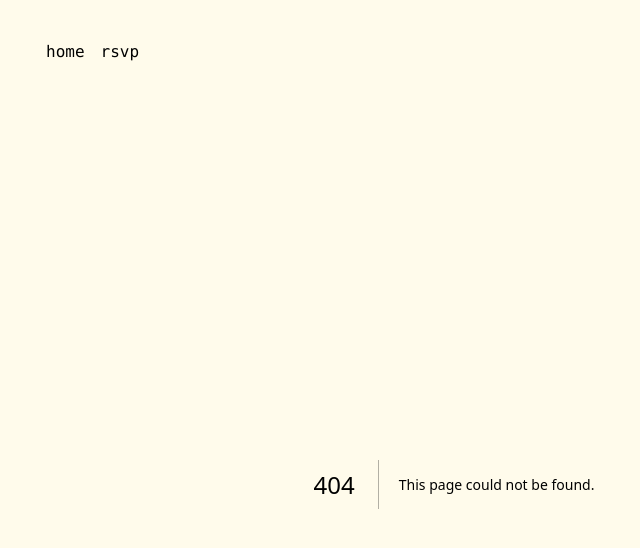
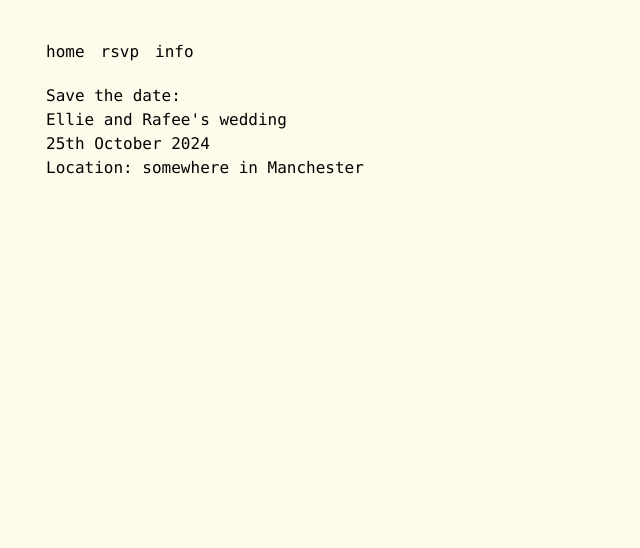
Before and after one commit to rafeeJ/wedding, a Next.js app: page /info in a window 1280 px wide. Before the commit this address had no page. Shown: the top 548 px of the page, without its empty margins (186-826 px from the left). Built offline with nearby package versions, Linux system fonts and the light colour scheme.

Commit message:
feat: move info to own page

```diff
--- /dev/null
+++ b/src/app/info/page.tsx
@@ -0,0 +1,10 @@
+export default function Info() {
+  return (
+    <main>
+      <p>Save the date:</p>
+      <p>Ellie and Rafee{"'"}s wedding</p>
+      <p>25th October 2024</p>
+      <p>Location: somewhere in Manchester</p>
+    </main>
+  );
+}
--- a/src/features/navbar.tsx
+++ b/src/features/navbar.tsx
@@ -5,6 +5,7 @@ export const Navbar = () => {
     <nav className={"flex mb-5 gap-4"}>
       <Link href={"/"}>home</Link>
       <Link href={"/rsvp"}>rsvp</Link>
+      <Link href={"/info"}>info</Link>
     </nav>
   );
 };
--- a/src/features/saveTheDate/placeholder.tsx
+++ b/src/features/saveTheDate/placeholder.tsx
@@ -1,10 +1,7 @@
 export const Placeholder = () => {
   return (
     <section className="mx-auto py-10 border-gray-300">
-      <p>Save the date:</p>
-      <p>Ellie and Rafee{"'"}s wedding</p>
-      <p>25th October 2024</p>
-      <p>Location: somewhere in Manchester</p>
+      <h1>Ellie and Rafee{"'"}s wedding</h1>
     </section>
   );
 };
```
